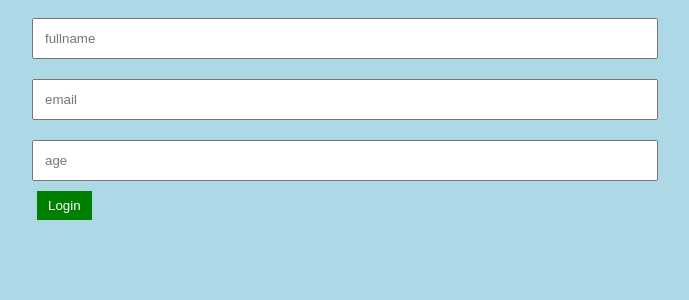
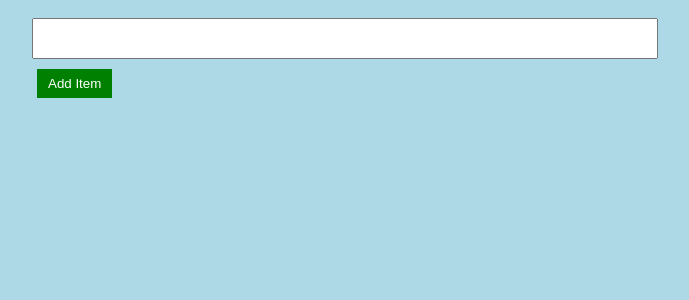
Before and after one commit to mrmohsensami/react-exort, a React (Create React App) app: page / in a window 1280 px wide. Shown: the top 300 px of the page, without its empty margins (308-997 px from the left). Built offline with nearby package versions, Linux system fonts and the light colour scheme.

Commit message:
useReducer

```diff
--- a/src/App.js
+++ b/src/App.js
@@ -1,49 +1,60 @@
-import React, { useState } from "react";
-import { data } from "./data";
+import React, { useReducer, useState } from "react";
+import Modal from "./Modal";
+import { reducer } from "./reducer";
 
 function App() {
-    const [name, setName] = useState("Hello World");
-    const [cars, setCars] = useState(data);
-    const [person, setPerson] = useState({
-        name: "mohsen",
-        age: 34,
-        message: "Hi",
-    });
-    const handleRemove = (id) => {
-        let newItem = cars.filter((car) => car.id !== id);
-        setCars(newItem);
+    const defaultState = {
+        people: [],
+        isModalOpen: false,
+        modalContent: "hello world",
     };
-    const changeMessage = () => {
-        setPerson({ ...person, message: "Hello World" });
+
+    const [name, setName] = useState("");
+    const [state, dispatch] = useReducer(reducer, defaultState);
+
+    const handleSubmit = (e) => {
+        e.preventDefault();
+        if (name) {
+            const newItem = { id: new Date().getTime().toString(), name };
+            dispatch({ type: "ADD_ITEM", payload: newItem });
+            setName("");
+        } else {
+            dispatch({ type: "NO_VALUE" });
+        }
     };
+
+    const closeModal = () => {
+        dispatch({ type: "CLOSE_MODAL" });
+    };
+
     return (
         <>
-            <h2>{name}</h2>
-            <button onClick={() => setName("mohsen")}>Click me</button>
-            <hr />
-            {cars.map((car) => {
-                const { id, title } = car;
-                return (
-                    <div className="item d-flex" key={id}>
-                        <h2>{title}</h2>
-                        <button className="btn" onClick={() => handleRemove(id)}>
-                            Remove Item
+            {state.isModalOpen && <Modal modalContent={state.modalContent} closeModal={closeModal} />}
+
+            <form onSubmit={handleSubmit}>
+                <div className="container">
+                    <div className="form-group">
+                        <input className="input" type="text" value={name} onChange={(e) => setName(e.target.value)} />
+                    </div>
+                    <div className="form-group">
+                        <button type="submit" className="btn">
+                            Add Item
                         </button>
                     </div>
-                );
-            })}
-            <button className="btn" onClick={() => setCars([])}>
-                Clear All
-            </button>
-            <hr />
-            <div>
-                <h2>{person.name}</h2>
-                <h2>{person.age}</h2>
-                <h2>{person.message}</h2>
-                <button className="btn" onClick={changeMessage}>
-                    Chane Message
-                </button>
-            </div>
+                </div>
+            </form>
+            <ul>
+                {state.people.map((item) => {
+                    return (
+                        <li className="d-flex" key={item.id}>
+                            <h2>{item.name}</h2>
+                            <button onClick={() => dispatch({ type: "REMOVE_ITEM", payload: item.id })} className="btn">
+                                Remove
+                            </button>
+                        </li>
+                    );
+                })}
+            </ul>
         </>
     );
 }
--- /dev/null
+++ b/src/Modal.js
@@ -0,0 +1,12 @@
+import { useEffect } from "react";
+
+function Modal({ modalContent, closeModal }) {
+    useEffect(() => {
+        setTimeout(() => {
+            closeModal();
+        }, 3000);
+    });
+    return <div className="text-center modal">{modalContent}</div>;
+}
+
+export default Modal;
--- a/src/index.css
+++ b/src/index.css
@@ -40,3 +40,12 @@ li {
     padding: 1px 11px;
     margin-bottom: 10px;
 }
+.text-center {
+    text-align: center;
+}
+.modal {
+    background: #ff9800;
+    width: 600px;
+    margin: 0 auto;
+    padding: 13px 0;
+}
--- a/src/index.js
+++ b/src/index.js
@@ -1,7 +1,8 @@
 import React from "react";
 import ReactDOM from "react-dom/client";
 import "./index.css";
-import Form from "./Form";
+import App from "./App";
+// import Form from "./Form";
 // import Condition from "./Condition";
 // import Github from "./Github";
 // import Window from "./Window";
@@ -22,4 +23,4 @@ import Form from "./Form";
 // };
 
 const root = ReactDOM.createRoot(document.getElementById("root"));
-root.render(<Form />);
+root.render(<App />);
--- /dev/null
+++ b/src/reducer.js
@@ -0,0 +1,32 @@
+export const reducer = (state, action) => {
+    if (action.type === "ADD_ITEM") {
+        return {
+            ...state,
+            people: [...state.people, action.payload],
+            isModalOpen: true,
+            modalContent: "item aded",
+        };
+    }
+    if (action.type === "NO_VALUE") {
+        return {
+            ...state,
+            isModalOpen: true,
+            modalContent: "Please enter value",
+        };
+    }
+    if (action.type === "CLOSE_MODAL") {
+        return {
+            ...state,
+            isModalOpen: false,
+        };
+    }
+    if (action.type === "REMOVE_ITEM") {
+        const newPeople = state.people.filter((person) => person.id !== action.payload);
+        return {
+            ...state,
+            people: newPeople,
+        };
+    }
+
+    throw new Error("no matching action type");
+};
```
Also changed, not shown: src/Cars.js (added, +51 -0 lines), src/names.js (added, +14 -0 lines).
